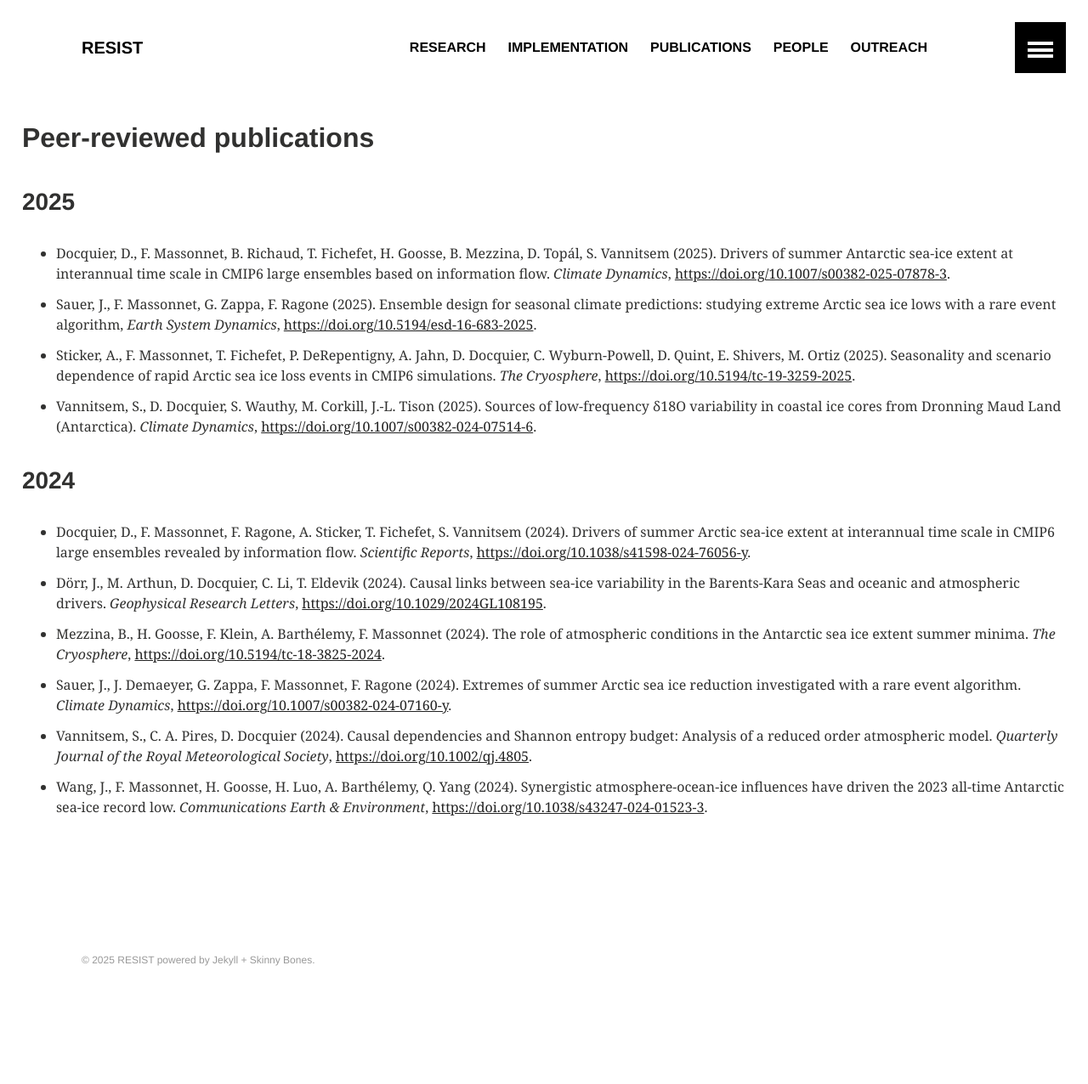
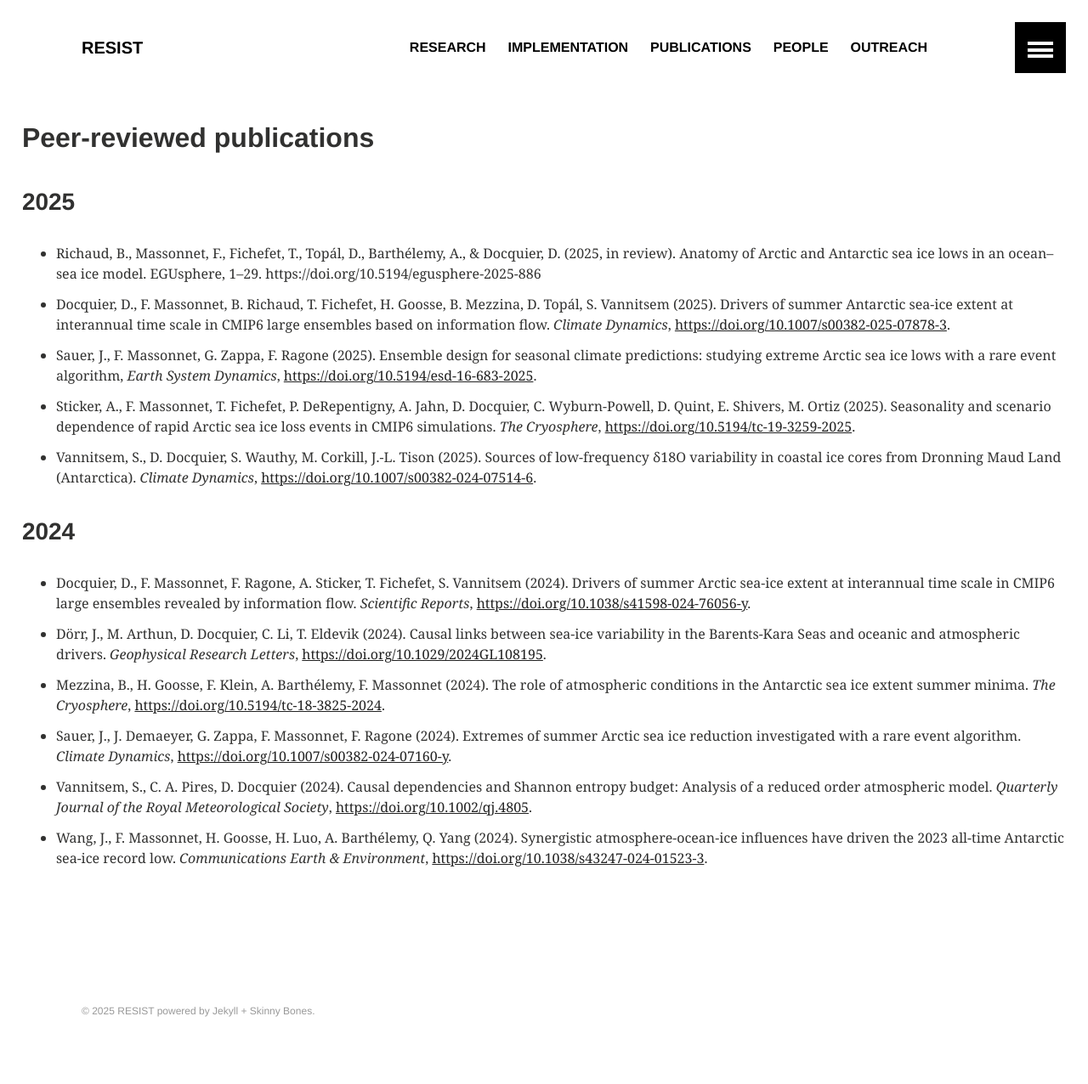
Before and after one commit to resist-impuls/resist-impuls.github.io, a Jekyll site: the page built from publications.md, in a window 1280 px wide. Shown: the whole page at 85% size. Built offline with Jekyll 4.4.1, drawn with Linux system fonts in a browser that asks for light colours; our own code applies the rules of GitHub Pages for plain Markdown files; before the commit the page ends 1216 px from its top, so only the background shows below that.

Commit message:
Update publications.md with Richaud et al.

```diff
--- a/publications.md
+++ b/publications.md
@@ -1,7 +1,7 @@
 ## Peer-reviewed publications
 
 ### 2025
-
+- Richaud, B., Massonnet, F., Fichefet, T., Topál, D., Barthélemy, A., & Docquier, D. (2025, in review). Anatomy of Arctic and Antarctic sea ice lows in an ocean&ndash;sea ice model. EGUsphere, 1–29. https://doi.org/10.5194/egusphere-2025-886
 - Docquier, D., F. Massonnet, B. Richaud, T. Fichefet, H. Goosse, B. Mezzina, D. Topál, S. Vannitsem (2025). Drivers of summer Antarctic sea-ice extent at interannual time scale in CMIP6 large ensembles based on information flow. _Climate Dynamics_, [https://doi.org/10.1007/s00382-025-07878-3](https://doi.org/10.1007/s00382-025-07878-3).
 - Sauer, J., F. Massonnet, G. Zappa, F. Ragone (2025). Ensemble design for seasonal climate predictions: studying extreme Arctic sea ice lows with a rare event algorithm, _Earth System Dynamics_, [https://doi.org/10.5194/esd-16-683-2025](https://doi.org/10.5194/esd-16-683-2025).
 - Sticker, A., F. Massonnet, T. Fichefet, P. DeRepentigny, A. Jahn, D. Docquier, C. Wyburn-Powell, D. Quint, E. Shivers, M. Ortiz (2025). Seasonality and scenario dependence of rapid Arctic sea ice loss events in CMIP6 simulations. _The Cryosphere_, [https://doi.org/10.5194/tc-19-3259-2025](https://doi.org/10.5194/tc-19-3259-2025).
```
